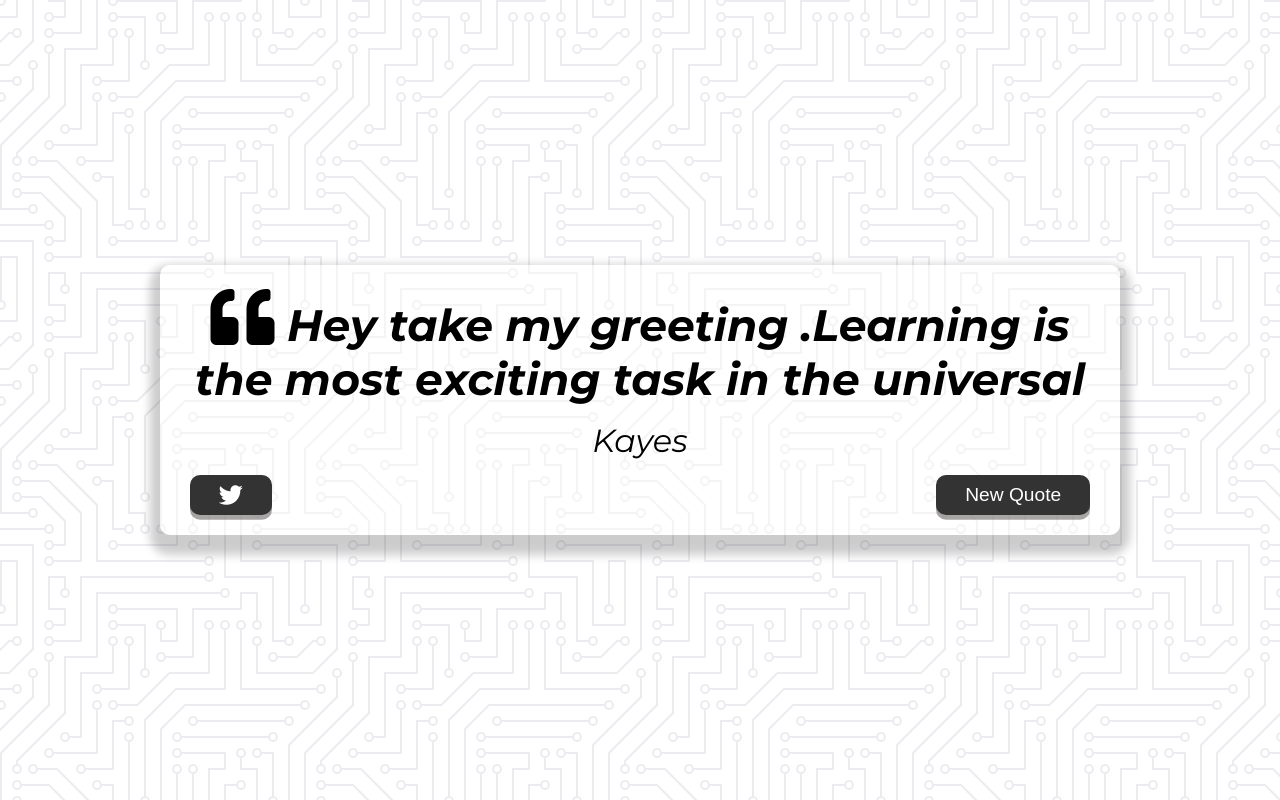
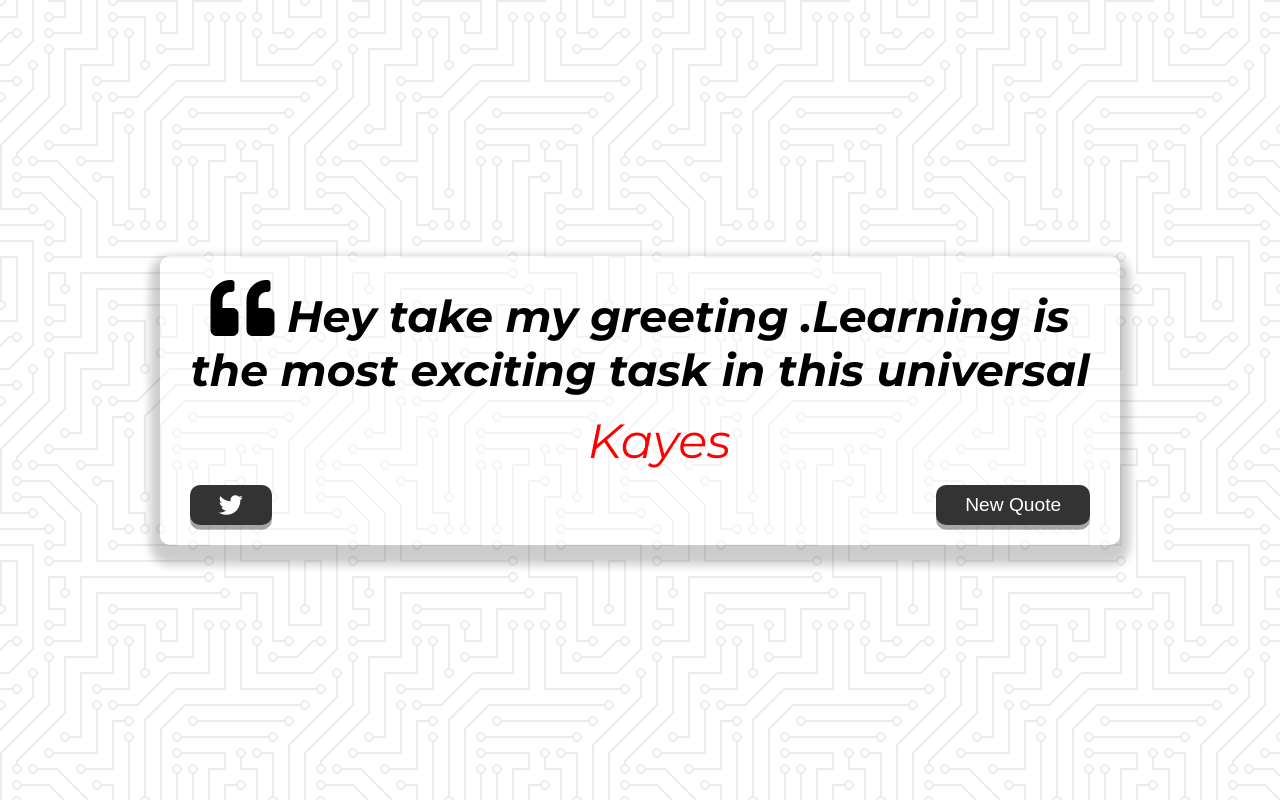
Before and after one commit to mdnumankayes/quote_genarator, a plain HTML site: page Quote Genarator/index.html in a window 1280 px wide. In both pictures the pointer is over the element "Kayes". Drawn offline with Linux system fonts and the light colour scheme.

Commit message:
few change

```diff
--- a/Quote Genarator/index.html
+++ b/Quote Genarator/index.html
@@ -15,7 +15,7 @@
         <!-- quote -->
         <div class="quote-text">
             <i class="fas fa-quote-left"></i>
-            <span id="quote">Hey take my greeting .Learning is the most exciting task in the universal</span>
+            <span id="quote">Hey take my greeting .Learning is the most exciting task in this universal</span>
         </div>
         <!-- Author -->
         <div class="quote-author">
--- a/Quote Genarator/style.css
+++ b/Quote Genarator/style.css
@@ -39,10 +39,17 @@ body {
 }
 
 .quote-author {
-    font-size: 2rem;
+    font-size: 2.75rem;
     margin-top: 15px;
     font-weight: 400;
     font-style: italic;
+}
+.quote-author:hover {
+    font-size: 3rem;
+    color: red;
+    font-weight: 400;
+    font-style: italic;
+    transform: translate(1.2rem,0);
 }
 .button-container {
     margin-top: 15px;
```
